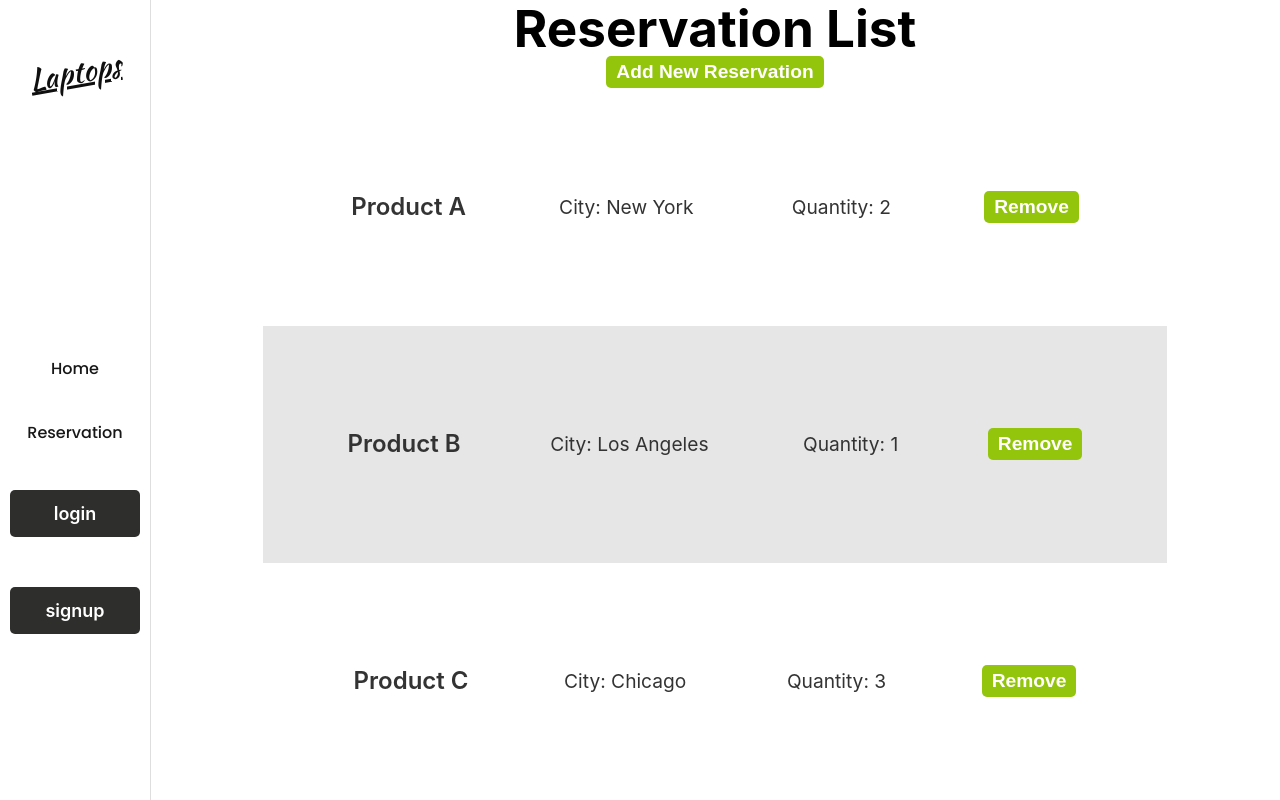
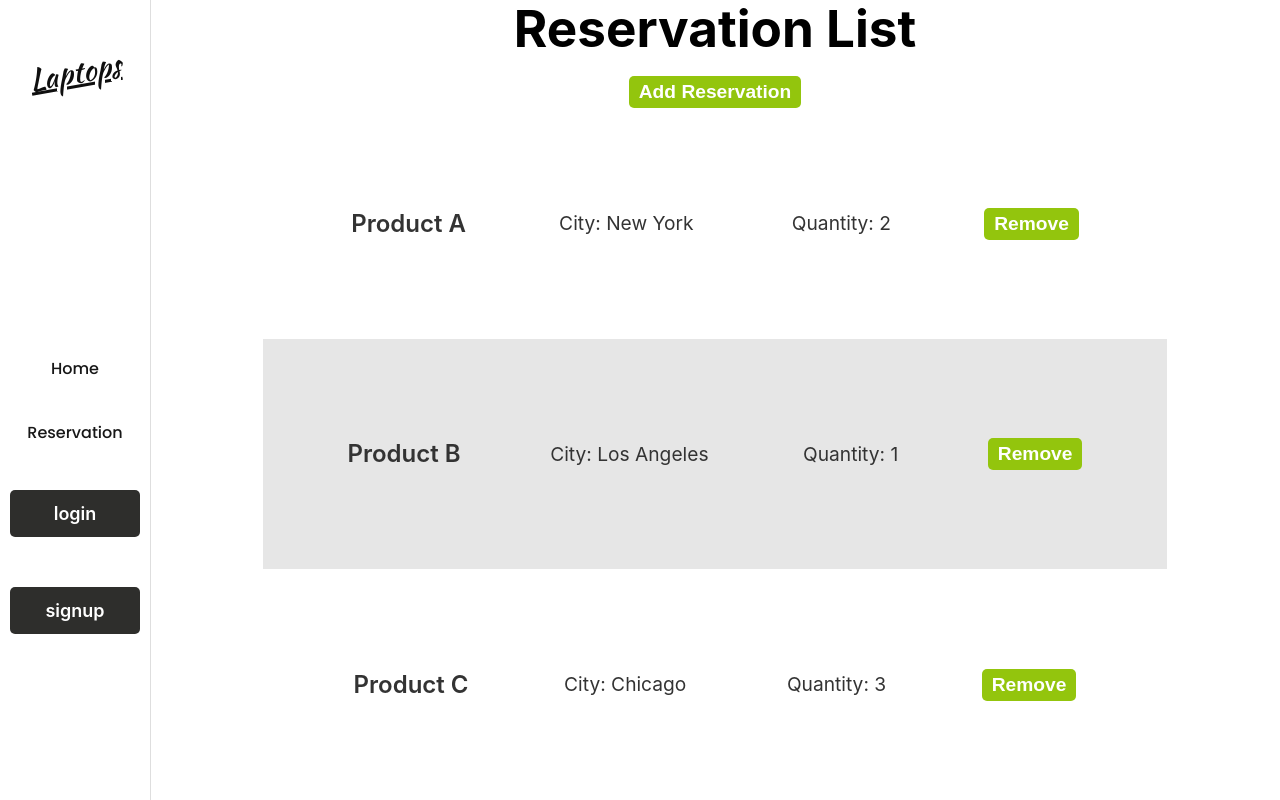
Before and after one commit to shasherazi/laptops-ecommerce, a React (Vite) app: page /my-reservation in a window 1280 px wide. Built offline with nearby package versions, Linux system fonts and the light colour scheme.

Commit message:
Update css

```diff
--- a/src/App.jsx
+++ b/src/App.jsx
@@ -28,7 +28,7 @@ function App() {
             <Route exact path="/" element={<HomePage />} />
             <Route path="/productdetail/:productId" element={<ProductDetailsPage />} />
             <Route path="/my-reservation" element={<ReservationPage />} />
-            <Route path="/new-reservation" element={<Reservation />} />
+            <Route path="/productdetail/:productId/reservation/:productId" element={<Reservation />} />
           </Routes>
           <img
             src={menu}
--- a/src/pages/ProductDetailsPage.jsx
+++ b/src/pages/ProductDetailsPage.jsx
@@ -1,11 +1,13 @@
 import { useSelector, useDispatch } from 'react-redux';
 import { useEffect } from 'react';
+import { useNavigate } from 'react-router-dom';
 import { fetchProductDetails } from '../redux/products/selectedProductSlice';
 import { useParams } from 'react-router-dom';
 import './productDetailsPage.css';
 
 export default function ProductDetailsPage() {
   const dispatch = useDispatch();
+  const navigate = useNavigate();
   const { productId } = useParams();
   const {
     productDetails, isLoading, isError,
@@ -67,7 +69,7 @@ export default function ProductDetailsPage() {
             <p>storage: {product.storage}</p>
           </div>
           <div className='pro-details-reserve'>
-            <button type='button'>Reserve</button>
+            <button type='button' onClick={() => navigate(`reservation/${productId}`)}>Reserve</button>
           </div>
         </div>
         <div className='home-back-button'>
--- a/src/pages/ReservationPage.jsx
+++ b/src/pages/ReservationPage.jsx
@@ -26,9 +26,9 @@ export default function ReservationPage() {
     <section className='reservation'>
       <h1>Reservation List</h1>
       <div className='reservation-new'>
-      <Link to="/new-reservation">
-            <button type='button'>Add New Reservation</button>
-          </Link>
+        <Link to="/">
+              <button type='button'>Add Reservation</button>
+        </Link>
       </div>
       {reservations.map((reservation) => (
         <div key={reservation.id} className='reservation-list'>
--- a/src/pages/reservationPage.css
+++ b/src/pages/reservationPage.css
@@ -16,6 +16,7 @@
   font-weight: 600;
   cursor: pointer;
   padding: 5px 10px;
+  margin-top: 20px;
 }
 
 .reservation .reservation-list {
```
